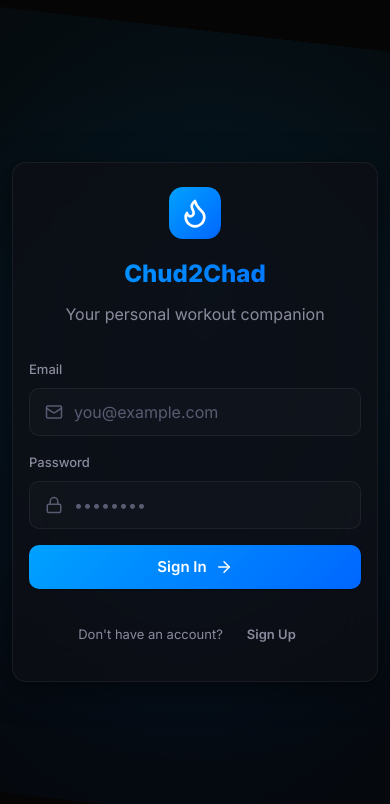
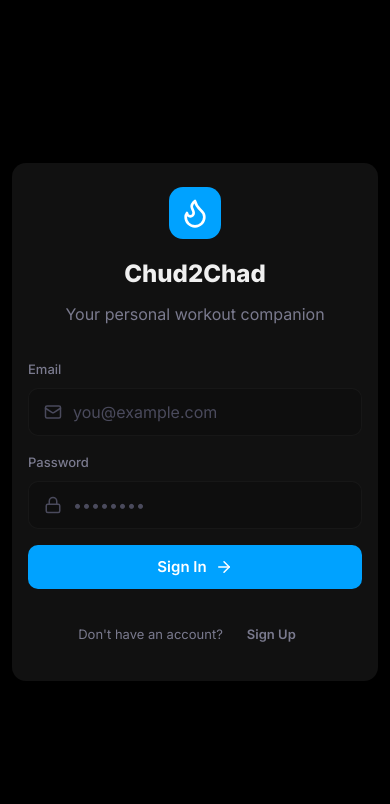
Before and after one commit to vish721/fitness-app, a React (Vite) app: page / in a window 390 px wide. Shown: the top 804 px of the page. Built offline with nearby package versions, Linux system fonts and the light colour scheme.

Commit message:
style: refine UI and mobile responsiveness across various pages

```diff
--- a/src/index.css
+++ b/src/index.css
@@ -1,41 +1,41 @@
 @import url('https://fonts.googleapis.com/css2?family=Inter:wght@300;400;500;600;700;800;900&display=swap');
 
 :root {
-  /* Colors - Dark Theme */
-  --bg-primary: #050505;
-  --bg-secondary: #0a0a0a;
+  /* Colors - Minimal Dark Theme */
+  --bg-primary: #000000;
+  --bg-secondary: #050505;
   --bg-tertiary: #111111;
-  --bg-card: rgba(15, 15, 20, 0.7);
-  --bg-card-hover: rgba(20, 20, 30, 0.9);
-  --bg-glass: rgba(255, 255, 255, 0.02);
-  --bg-glass-hover: rgba(255, 255, 255, 0.04);
+  --bg-card: #111111;
+  --bg-card-hover: #191919;
+  --bg-glass: #0e0e0e;
+  --bg-glass-hover: #161616;
 
   --border-subtle: rgba(255, 255, 255, 0.06);
   --border-default: rgba(255, 255, 255, 0.1);
-  --border-focus: rgba(0, 162, 255, 0.5);
+  --border-focus: rgba(0, 162, 255, 0.4);
 
-  --text-primary: #f1f1f7;
-  --text-secondary: #8b8b9e;
-  --text-tertiary: #5a5a72;
-  --text-inverse: #0a0a0f;
+  --text-primary: #f0f0f0;
+  --text-secondary: #7a7a8e;
+  --text-tertiary: #4a4a5c;
+  --text-inverse: #000000;
 
   /* Accent Colors */
   --accent-primary: #00a2ff;
-  --accent-primary-hover: #33b5ff;
-  --accent-primary-subtle: rgba(0, 162, 255, 0.12);
+  --accent-primary-hover: #2eb8ff;
+  --accent-primary-subtle: rgba(0, 162, 255, 0.1);
   --accent-secondary: #0066ff;
-  --accent-gradient: linear-gradient(135deg, #00a2ff, #0066ff);
-  --accent-gradient-hover: linear-gradient(135deg, #33b5ff, #1a7bff);
+  --accent-gradient: #00a2ff;
+  --accent-gradient-hover: #2eb8ff;
 
   /* Semantic Colors */
   --success: #22c55e;
-  --success-subtle: rgba(34, 197, 94, 0.15);
+  --success-subtle: rgba(34, 197, 94, 0.1);
   --warning: #f59e0b;
-  --warning-subtle: rgba(245, 158, 11, 0.15);
+  --warning-subtle: rgba(245, 158, 11, 0.1);
   --danger: #ef4444;
-  --danger-subtle: rgba(239, 68, 68, 0.15);
+  --danger-subtle: rgba(239, 68, 68, 0.1);
   --info: #3b82f6;
-  --info-subtle: rgba(59, 130, 246, 0.15);
+  --info-subtle: rgba(59, 130, 246, 0.1);
 
   /* Muscle Group Colors */
   --muscle-chest: #ef4444;
@@ -75,10 +75,10 @@
   --radius-full: 9999px;
 
   /* Shadows */
-  --shadow-sm: 0 1px 2px rgba(0, 0, 0, 0.3);
-  --shadow-md: 0 4px 12px rgba(0, 0, 0, 0.4);
-  --shadow-lg: 0 8px 32px rgba(0, 0, 0, 0.5);
-  --shadow-glow: 0 0 20px rgba(0, 162, 255, 0.25);
+  --shadow-sm: none;
+  --shadow-md: none;
+  --shadow-lg: none;
+  --shadow-glow: none;
 
   /* Transitions */
   --transition-fast: 150ms cubic-bezier(0.4, 0, 0.2, 1);
@@ -183,26 +183,24 @@ button {
 }
 
 .btn-primary {
-  background: var(--accent-gradient);
+  background: var(--accent-primary);
   color: white;
-  box-shadow: var(--shadow-sm);
 }
 
 .btn-primary:hover {
-  background: var(--accent-gradient-hover);
-  box-shadow: var(--shadow-glow);
+  background: var(--accent-primary-hover);
   transform: translateY(-1px);
 }
 
 .btn-secondary {
   background: var(--bg-glass);
   color: var(--text-primary);
-  border: 1px solid var(--border-default);
+  border: 1px solid rgba(255, 255, 255, 0.06);
 }
 
 .btn-secondary:hover {
   background: var(--bg-glass-hover);
-  border-color: var(--border-focus);
+  border-color: rgba(255, 255, 255, 0.1);
 }
 
 .btn-danger {
@@ -263,7 +261,7 @@ button {
 
 .input {
   background: var(--bg-glass);
-  border: 1px solid var(--border-subtle);
+  border: 1px solid rgba(255, 255, 255, 0.04);
   border-radius: var(--radius-md);
   padding: var(--space-md) var(--space-lg);
   color: var(--text-primary);
@@ -274,8 +272,7 @@ button {
 }
 
 .input:focus {
-  border-color: var(--border-focus);
-  box-shadow: 0 0 0 3px var(--accent-primary-subtle);
+  border-color: var(--accent-primary);
 }
 
 .input::placeholder {
@@ -304,18 +301,15 @@ textarea.input {
 /* Cards */
 .card {
   background: var(--bg-card);
-  border: 1px solid var(--border-subtle);
+  border: none;
   border-radius: var(--radius-lg);
   padding: var(--space-xl);
-  backdrop-filter: blur(20px);
   transition: all var(--transition-base);
 }
 
 .card-interactive:hover {
-  border-color: var(--border-focus);
   background: var(--bg-card-hover);
-  transform: translateY(-2px);
-  box-shadow: var(--shadow-md);
+  transform: translateY(-1px);
 }
 
 .card-glow {
@@ -324,19 +318,7 @@ textarea.input {
 }
 
 .card-glow::before {
-  content: '';
-  position: absolute;
-  top: 0;
-  left: 0;
-  right: 0;
-  height: 2px;
-  background: var(--accent-gradient);
-  opacity: 0;
-  transition: opacity var(--transition-base);
-}
-
-.card-glow:hover::before {
-  opacity: 1;
+  display: none;
 }
 
 /* Badges */
@@ -431,8 +413,8 @@ textarea.input {
 }
 
 .modal {
-  background: var(--bg-secondary);
-  border: 1px solid var(--border-default);
+  background: #111;
+  border: 1px solid rgba(255, 255, 255, 0.06);
   border-radius: var(--radius-xl);
   padding: var(--space-2xl);
   width: 100%;
@@ -440,7 +422,6 @@ textarea.input {
   max-height: 90vh;
   overflow-y: auto;
   animation: slideUp var(--transition-base) ease-out;
-  box-shadow: var(--shadow-lg);
 }
 
 .modal-header {
@@ -467,7 +448,7 @@ textarea.input {
   gap: var(--space-md);
   margin-top: var(--space-xl);
   padding-top: var(--space-lg);
-  border-top: 1px solid var(--border-subtle);
+  border-top: 1px solid rgba(255, 255, 255, 0.04);
 }
 
 /* Layout */
@@ -484,10 +465,7 @@ textarea.input {
 .page-header h1 {
   font-size: var(--font-3xl);
   font-weight: 800;
-  background: var(--accent-gradient);
-  -webkit-background-clip: text;
-  -webkit-text-fill-color: transparent;
-  background-clip: text;
+  color: var(--text-primary);
   line-height: 1.2;
 }
 
@@ -529,13 +507,12 @@ textarea.input {
 /* Stats */
 .stat-card {
   background: var(--bg-card);
-  border: 1px solid var(--border-subtle);
+  border: none;
   border-radius: var(--radius-lg);
   padding: var(--space-xl);
   display: flex;
   flex-direction: column;
   gap: var(--space-sm);
-  backdrop-filter: blur(20px);
 }
 
 .stat-card .stat-label {
@@ -774,14 +751,13 @@ textarea.input {
   position: fixed;
   bottom: var(--space-xl);
   right: var(--space-xl);
-  background: var(--bg-secondary);
-  border: 1px solid var(--border-default);
+  background: #111;
+  border: none;
   border-radius: var(--radius-xl);
   padding: var(--space-lg) var(--space-xl);
   display: flex;
   align-items: center;
   gap: var(--space-lg);
-  box-shadow: var(--shadow-lg);
   z-index: 100;
   animation: slideUp var(--transition-base) ease-out;
 }
--- a/src/pages/Auth.css
+++ b/src/pages/Auth.css
@@ -5,40 +5,22 @@
     justify-content: center;
     position: relative;
     overflow: hidden;
+    background: #000;
 }
 
 .auth-bg-gradient {
-    position: absolute;
-    top: -50%;
-    left: -50%;
-    width: 200%;
-    height: 200%;
-    background: radial-gradient(circle at 30% 50%, rgba(0, 162, 255, 0.1) 0%, transparent 50%),
-        radial-gradient(circle at 70% 50%, rgba(0, 102, 255, 0.08) 0%, transparent 50%);
-    animation: authBgRotate 20s linear infinite;
-}
-
-@keyframes authBgRotate {
-    from {
-        transform: rotate(0deg);
-    }
-
-    to {
-        transform: rotate(360deg);
-    }
+    display: none;
 }
 
 .auth-container {
     position: relative;
     z-index: 1;
-    background: var(--bg-card);
-    border: 1px solid var(--border-subtle);
+    background: #111;
+    border: none;
     border-radius: var(--radius-xl);
     padding: var(--space-3xl);
     width: 100%;
     max-width: 440px;
-    backdrop-filter: blur(20px);
-    box-shadow: var(--shadow-lg);
 }
 
 .auth-header {
@@ -50,7 +32,7 @@
     width: 64px;
     height: 64px;
     border-radius: var(--radius-lg);
-    background: var(--accent-gradient);
+    background: var(--accent-primary);
     display: inline-flex;
     align-items: center;
     justify-content: center;
@@ -61,10 +43,7 @@
 .auth-header h1 {
     font-size: var(--font-3xl);
     font-weight: 800;
-    background: var(--accent-gradient);
-    -webkit-background-clip: text;
-    -webkit-text-fill-color: transparent;
-    background-clip: text;
+    color: var(--text-primary);
 }
 
 .auth-header p {
--- a/src/pages/Dashboard.css
+++ b/src/pages/Dashboard.css
@@ -1,6 +1,6 @@
 .dashboard-hero {
     background: var(--bg-card);
-    border: 1px solid var(--border-subtle);
+    border: none;
     border-radius: var(--radius-xl);
     padding: var(--space-2xl) var(--space-3xl);
     display: flex;
@@ -9,18 +9,10 @@
     margin-bottom: var(--space-2xl);
     position: relative;
     overflow: hidden;
-    backdrop-filter: blur(20px);
 }
 
 .dashboard-hero::before {
-    content: '';
-    position: absolute;
-    top: 0;
-    left: 0;
-    right: 0;
-    bottom: 0;
-    background: radial-gradient(circle at 80% 50%, rgba(99, 102, 241, 0.1) 0%, transparent 60%);
-    pointer-events: none;
+    display: none;
 }
 
 .hero-content {
@@ -55,15 +47,11 @@
     gap: var(--space-md);
     font-size: var(--font-4xl);
     font-weight: 900;
-    background: var(--accent-gradient);
-    -webkit-background-clip: text;
-    -webkit-text-fill-color: transparent;
-    background-clip: text;
+    color: var(--accent-primary);
 }
 
 .streak-number svg {
-    color: var(--warning);
-    -webkit-text-fill-color: initial;
+    color: var(--accent-primary);
 }
 
 .streak-label {
@@ -115,7 +103,7 @@
     font-weight: 700;
     color: var(--text-tertiary);
     padding-bottom: var(--space-xs);
-    border-bottom: 1px solid var(--border-subtle);
+    border-bottom: 1px solid rgba(255, 255, 255, 0.04);
 }
 
 .calendar-weeks-scroll {
@@ -137,7 +125,7 @@
 
 .calendar-day-cell {
     background: var(--bg-glass);
-    border: 1px solid var(--border-subtle);
+    border: none;
     border-radius: var(--radius-md);
     padding: 6px;
     display: flex;
@@ -148,8 +136,7 @@
 }
 
 .calendar-day-cell.is-today {
-    border-color: var(--accent-primary);
-    background: rgba(0, 162, 255, 0.05);
+    background: rgba(0, 162, 255, 0.08);
 }
 
 .calendar-day-cell.is-today .day-number {
--- a/src/pages/History.css
+++ b/src/pages/History.css
@@ -34,7 +34,7 @@
 .history-detail {
     margin-top: var(--space-lg);
     padding-top: var(--space-lg);
-    border-top: 1px solid var(--border-subtle);
+    border-top: 1px solid rgba(255, 255, 255, 0.04);
     display: flex;
     flex-direction: column;
     gap: var(--space-lg);
--- a/src/pages/Progress.css
+++ b/src/pages/Progress.css
@@ -48,10 +48,7 @@
 .pr-number {
     font-size: var(--font-lg);
     font-weight: 800;
-    background: var(--accent-gradient);
-    -webkit-background-clip: text;
-    -webkit-text-fill-color: transparent;
-    background-clip: text;
+    color: var(--accent-primary);
 }
 
 .chart-card {
--- a/src/pages/Workout.css
+++ b/src/pages/Workout.css
@@ -4,7 +4,7 @@
     justify-content: space-between;
     margin-bottom: var(--space-2xl);
     padding-bottom: var(--space-lg);
-    border-bottom: 1px solid var(--border-subtle);
+    border-bottom: 1px solid rgba(255, 255, 255, 0.04);
 }
 
 .workout-header h1 {
@@ -39,7 +39,7 @@
     justify-content: space-between;
     cursor: pointer;
     padding-bottom: var(--space-md);
-    border-bottom: 1px solid var(--border-subtle);
+    border-bottom: 1px solid rgba(255, 255, 255, 0.04);
     margin-bottom: var(--space-md);
 }
 
@@ -47,7 +47,7 @@
     width: 28px;
     height: 28px;
     border-radius: var(--radius-full);
-    background: var(--accent-gradient);
+    background: var(--accent-primary);
     color: white;
     display: flex;
     align-items: center;
```
Also changed, not shown: src/components/layout/Sidebar.css (+16 -24 lines), src/pages/Import.css (+9 -12 lines), src/pages/Social.css (+13 -17 lines).
